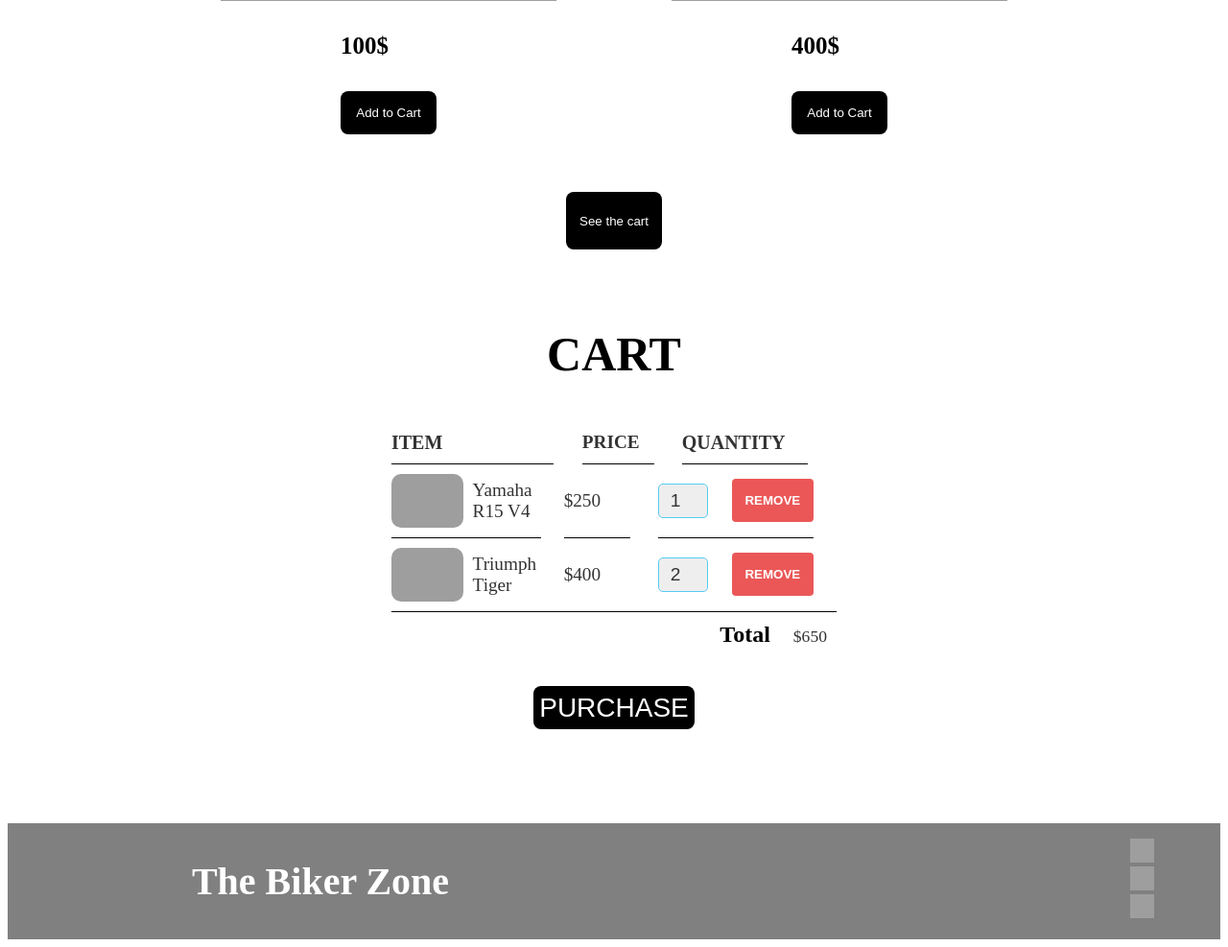
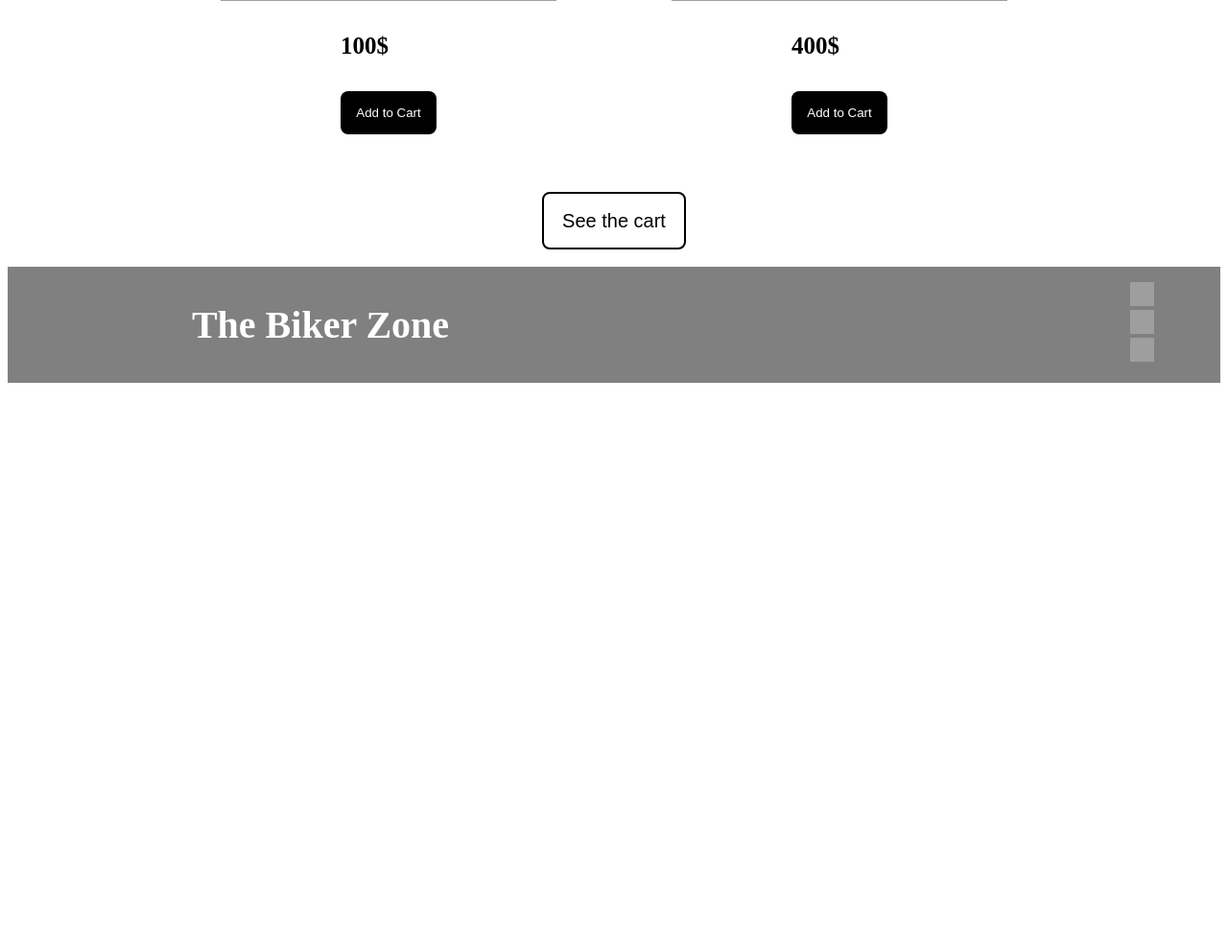
Before and after one commit to muzammilshaikh12/e-com_, a web app: file views/index.html in a window 1280 px wide. Shown: the part 2063-3050 px from the top of the page at 96% size. After the commit the page ends 2462 px from the top, so only its background shows below. Run offline with its HTML, style and script files only (its server is not run), Linux system fonts and the light colour scheme; grey boxes are pictures that could not be loaded.

Commit message:
Cart-POP_UP

```diff
--- a/views/index.html
+++ b/views/index.html
@@ -5,15 +5,15 @@
     <meta http-equiv="X-UA-Compatible" content="IE=edge" />
     <meta name="viewport" content="width=device-width, initial-scale=1.0" />
     <title>E-Commerce Project</title>
-    <link rel="stylesheet" href="style.css">
-   <script src="script.js" async></script>
+    <link rel="stylesheet" href="style.css" />
+    <script src="script.js" defer></script>
   </head>
   <body>
     <div class="header">
       <a href="/home" class="anchor">HOME</a>
       <a href="/" class="anchor">STORE</a>
       <a href="/about" class="anchor">ABOUT</a>
-      <button class="seecart">Cart</button>
+      <button class="seecart" id="mycart">Cart</button>
     </div>
     <div class="subHeader">
       <h1>The Biker Zone</h1>
@@ -103,10 +103,16 @@
       </div>
     </div>
     <div class="cart">
-      <button class="cartbtn">See the cart</button>
+      <button id="cartbtn" class="seecart">See the cart</button>
     </div>
+
+    <!-- Cart-HTML -->
+
+    <div class="popup-container" id="container">
+      <div class="popup">
         <section class="container">
           <h2 class="section-header">CART</h2>
+          <button id="close">&times;</button>
           <div class="cart-row">
             <span class="cart-item cart-header cart-column">ITEM</span>
             <span class="cart-price cart-header cart-column">PRICE</span>
@@ -115,23 +121,33 @@
           <div class="cart-items">
             <div class="cart-row">
               <div class="cart-item cart-column">
-                  <img class="cart-item-image" src="https://th.bing.com/th/id/OIP.obPrQvrV2rUbbBqFTSNP8gHaFG?w=254&h=180&c=7&r=0&o=5&dpr=1.25&pid=1.7" width="100" height="100">
+                <img
+                  class="cart-item-image"
+                  src="https://th.bing.com/th/id/OIP.obPrQvrV2rUbbBqFTSNP8gHaFG?w=254&h=180&c=7&r=0&o=5&dpr=1.25&pid=1.7"
+                  width="100"
+                  height="100"
+                />
                 <span class="cart-item-title">Yamaha R15 V4</span>
               </div>
               <span class="cart-price cart-column">$250</span>
               <div class="cart-quantity cart-column">
-                  <input class="cart-quantity-input" type="number" value="1">
+                <input class="cart-quantity-input" type="number" value="1" />
                 <button class="btn btn-danger" type="button">REMOVE</button>
               </div>
             </div>
             <div class="cart-row">
               <div class="cart-item cart-column">
-                  <img class="cart-item-image" src="https://th.bing.com/th/id/OIP.RqbL50ANRxfadqgCIDZqmAHaFj?w=270&h=203&c=7&r=0&o=5&dpr=1.25&pid=1.7" width="100" height="100">
+                <img
+                  class="cart-item-image"
+                  src="https://th.bing.com/th/id/OIP.RqbL50ANRxfadqgCIDZqmAHaFj?w=270&h=203&c=7&r=0&o=5&dpr=1.25&pid=1.7"
+                  width="100"
+                  height="100"
+                />
                 <span class="cart-item-title">Triumph Tiger</span>
               </div>
               <span class="cart-price cart-column">$400</span>
               <div class="cart-quantity cart-column">
-                  <input class="cart-quantity-input" type="number" value="2">
+                <input class="cart-quantity-input" type="number" value="2" />
                 <button class="btn btn-danger" type="button">REMOVE</button>
               </div>
             </div>
@@ -140,18 +156,35 @@
             <strong class="cart-total-title">Total</strong>
             <span class="cart-total-price">$650</span>
           </div>
-      <button class="btn btn-primary btn-purchase" type="button">PURCHASE</button>
+          <button class="btn btn-primary btn-purchase" type="button">
+            PURCHASE
+          </button>
         </section>
+      </div>
+    </div>
     <br />
+
+    <!-- footer -->
+
     <div class="footer">
       <div class="footer1"><h1>The Biker Zone</h1></div>
       <div class="footer2">
         <ul class="footer2">
           <a href="https://www.youtube.com">
-            <img src="https://www.bing.com/th?id=OIP.3yLsbW3kJ5zU9-957TR_mQHaHa&w=250&h=250&c=8&rs=1&qlt=90&o=6&dpr=1.25&pid=3.1&rm=2" alt="Youtube" height="25px" width="25px" />
+            <img
+              src="https://www.bing.com/th?id=OIP.3yLsbW3kJ5zU9-957TR_mQHaHa&w=250&h=250&c=8&rs=1&qlt=90&o=6&dpr=1.25&pid=3.1&rm=2"
+              alt="Youtube"
+              height="25px"
+              width="25px"
+            />
           </a>
           <a href="https://spotify.com">
-            <img src="https://www.bing.com/th?id=OIP.Lrxsd7qE1xlNSo9qczRXHgHaHa&w=250&h=250&c=8&rs=1&qlt=90&o=6&dpr=1.25&pid=3.1&rm=2" alt="Spotify" height="25px" width="25px" />
+            <img
+              src="https://www.bing.com/th?id=OIP.Lrxsd7qE1xlNSo9qczRXHgHaHa&w=250&h=250&c=8&rs=1&qlt=90&o=6&dpr=1.25&pid=3.1&rm=2"
+              alt="Spotify"
+              height="25px"
+              width="25px"
+            />
           </a>
           <a href="https://facebook.com">
             <img
--- a/views/script.js
+++ b/views/script.js
@@ -12,6 +12,7 @@ function addToCart(event) {
     let image = itemTobeAdded.getElementsByClassName('images')[0].src
     let price = itemTobeAdded.getElementsByClassName('amount')[0].innerText
    addingItem(title,image,price)
+
 }
 
 function addingItem(title,image,price) {
@@ -30,4 +31,25 @@ function addingItem(title,image,price) {
 </div>`
 cartRow.innerHTML = content
 cartItems.append(cartRow)
+alert('Product Successfully Added')
 }
+
+
+
+let open = document.getElementsByClassName("seecart");
+const close = document.getElementById("close");
+const container = document.getElementById("container");
+
+for(let i=0;i<open.length;i++) {
+    let btn=open[i]
+    btn.addEventListener("click", showcart)
+
+}
+
+function showcart() {
+    container.classList.add("active");
+}
+
+close.addEventListener("click", () => {
+    container.classList.remove("active");
+});
--- a/views/style.css
+++ b/views/style.css
@@ -77,15 +77,21 @@
     height: 60px;
   }
 
-  .cartbtn {
+  #cartbtn {
     height: 60px;
-    width: 100px;
+    width: 150px;
     margin-bottom: 2rem;
+    background-color: white;
+    color: black;
+    border: 2px solid black;
+    font-size: 20px;
+    cursor: pointer;
   }
   .footer {
     display: flex;
     flex-direction: row;
     background-color: grey;
+
   }
   .footer1 {
     float: left;
@@ -102,7 +108,7 @@
     margin-left: 32%;
   }
 
-  .seecart {
+  #mycart {
     left: 300px;
     position: relative;
     height: 20px;
@@ -115,10 +121,10 @@
   }
 
 .cart-header {
-    font-weight: bold;
+  font-weight: bold;
     font-size: 1.25em;
     color: #333;
-}
+   }
 
 .cart-column {
     display: flex;
@@ -212,18 +218,66 @@
 
 .btn-purchase {
     display: block;
-    margin: 40px auto 80px auto;
-    font-size: 1.75em;
-    width: auto;
+    margin: 40px auto 150px auto;
+    font-size: 1.5em;
+    width: 150px;
+    height: 60px;
+    background-color: white;
+    color:black;
+    border:2px solid black;
+    cursor: pointer;
 }
 
 .container{
-margin: 0 25rem;
-margin-top: 5rem
+margin: 0 0rem;
+margin-top: 0rem;
+
 }
 
 .section-header{
     display: flex;
+    position: relative;
+    flex-direction: row;
     justify-content: center;
+    text-align: center;
     font-size: 50px;
 }
+
+.popup-container {
+  position: fixed;
+  top: 0;
+  left: 0;
+  bottom: 0;
+  right: 0;
+  background-color: rgba(0, 0, 0, 0.5);
+
+  display: none;
+  align-items: center;
+  justify-content: center;
+}
+
+.popup-container.active {
+  display: flex;
+  justify-content: right;
+
+
+ }
+
+.popup {
+  background-color: #fff;
+  border-radius: 5px;
+  box-shadow: 2px 2px 10px rgba(0, 0, 0, 0.3);
+  padding: 2rem;
+  position: fixed;
+  width: 500px;
+  height: 800px;
+}
+
+#close{
+  background-color: #fff;
+  color: black;
+  font-size: 2rem;
+  position: absolute;
+  top: 10px;
+  right: 20px;
+}
```
Lines whose indentation alone changed are shown as unchanged.
